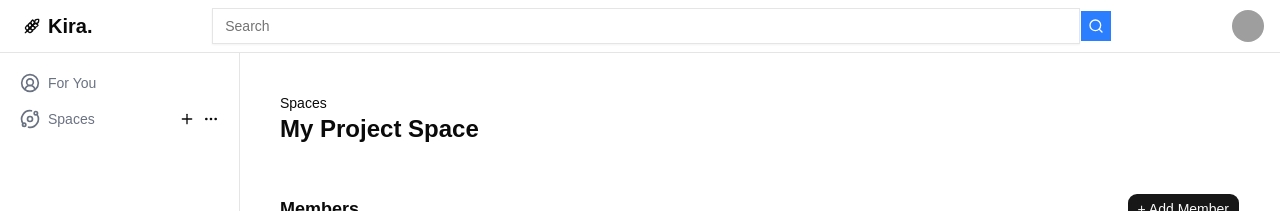
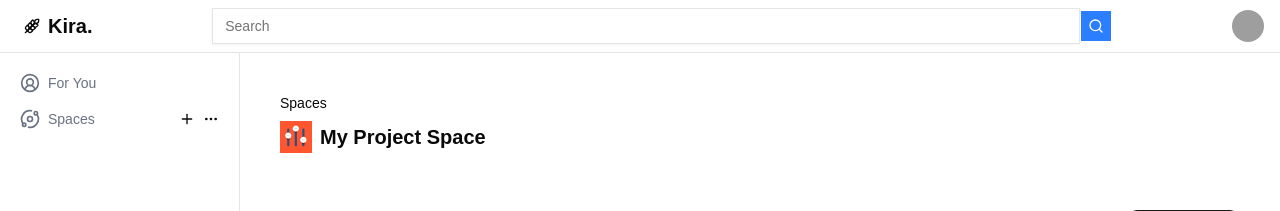
Before and after one commit to shubhamrawat0269/kira, a React (Vite) app in the folder client/: page /project/1 in a window 1280 px wide. Shown: the top 211 px of the page. Built offline with nearby package versions, Linux system fonts and the light colour scheme; no server answers; sample sign-in values are in the browser's storage; grey boxes are pictures that could not be loaded.

Commit message:
Updated : project icon added

```diff
--- a/client/src/pages/ProjectDetail.tsx
+++ b/client/src/pages/ProjectDetail.tsx
@@ -1,9 +1,10 @@
 import { useEffect, useState } from "react";
 import { useParams } from "react-router-dom";
 
+import JiraProjectImage from "@/assets/jira-project-icon.svg";
 import API from "@/lib/api";
 import type { Task } from "@/types/task";
-import type { Member } from "@/types/project";
+import type { Member, Project } from "@/types/project";
 import KanbanColumn from "@/components/custom/kanbanColumn";
 import { Button } from "@/components/ui/button";
 import AddMemberModal from "@/components/custom/AddMemberModal";
@@ -15,6 +16,7 @@ export default function ProjectDetail() {
   const { openTaskModal } = useAppSelector((state) => state.project);
   const { projectId } = useParams<{ projectId: string }>();
   const [members, setMembers] = useState<Member[]>([]);
+  const [project, setProject] = useState<Project>({});
   const [openMemberModal, setOpenMemberModal] = useState(false);
   const [tasks, setTasks] = useState<Task[]>([]);
 
@@ -43,6 +45,7 @@ export default function ProjectDetail() {
   const fetchProject = async () => {
     try {
       const res = await API.get(`/api/project/${projectId}`);
+      setProject(res.data.project);
       setMembers(res.data?.project?.members || []);
     } catch (err) {
       console.error(err);
@@ -73,7 +76,12 @@ export default function ProjectDetail() {
       <div className="flex justify-between items-center mb-6">
         <div className="flex justify-between flex-col mb-6">
           <p className="text-sm">Spaces</p>
-          <h1 className="text-2xl font-bold">My Project Space</h1>
+          <div className="flex items-center gap-2 py-2">
+            <img src={JiraProjectImage} alt="Logo" className="w-8 h-8" />
+            <h1 className="text-xl font-bold">
+              {project?.name || "My Project Space"}
+            </h1>
+          </div>
         </div>
       </div>
 
```
Also changed, not shown: client/src/assets/jira-project-icon.svg (added).
